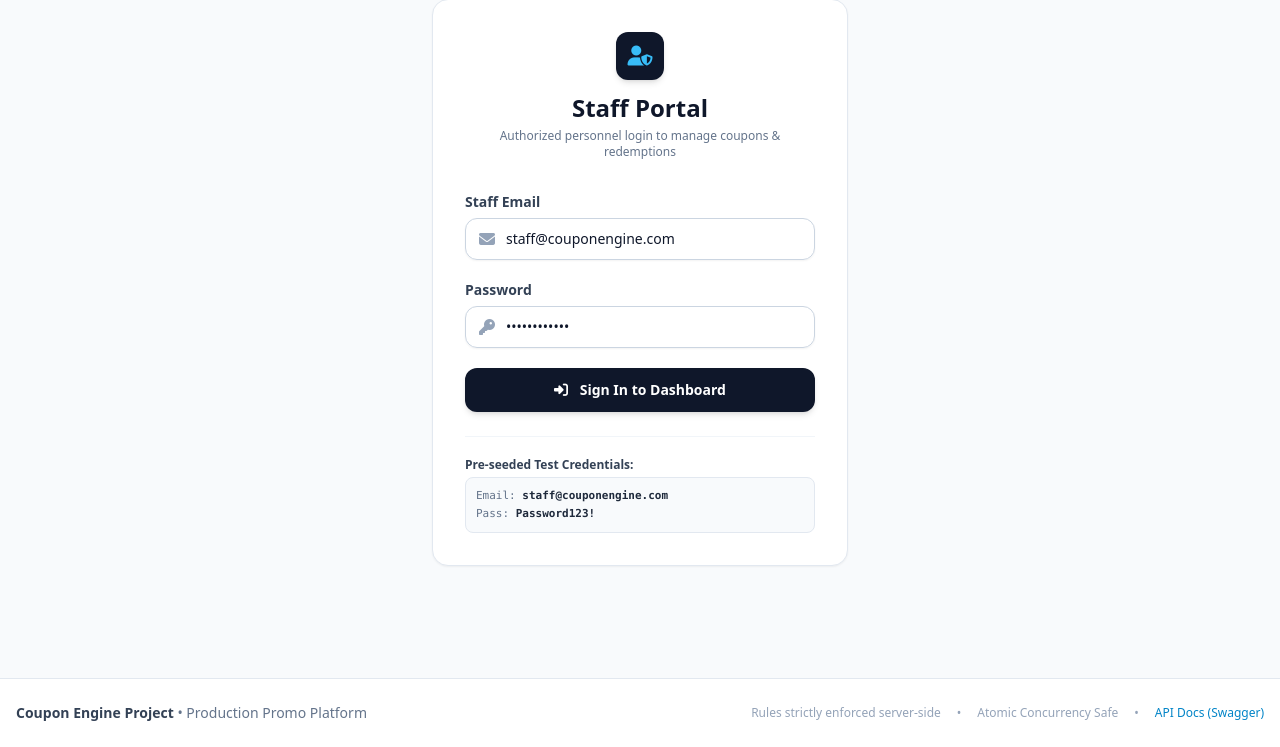
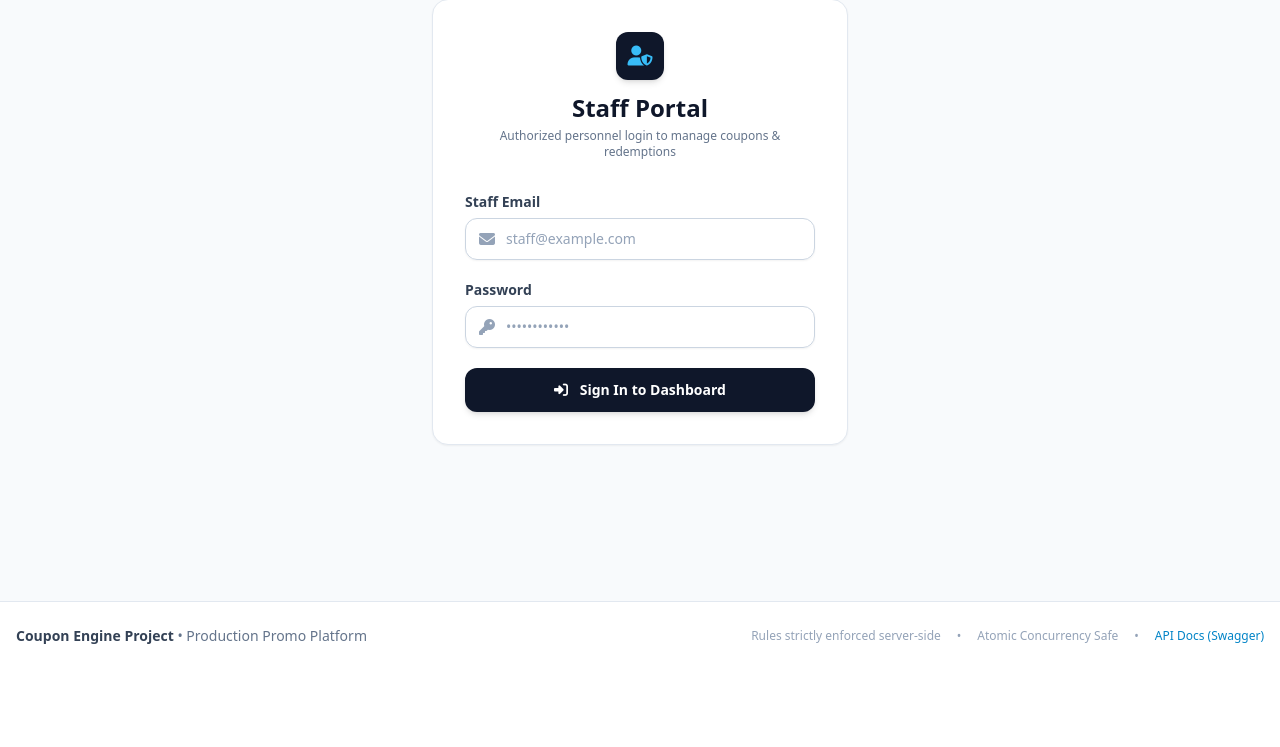
Before and after one commit to dharaniathananchayan/coupon-engine, a FastAPI app: page /login in a window 1280 px wide. Shown: the part 130-877 px from the top of the page. After the commit the page ends 774 px from the top, so only its background shows below. Run offline with FastAPI, Linux system fonts and the light colour scheme; some libraries are stand-ins or nearby versions.

Commit message:
remove pre-seeded credentials hint box and default values from login page

```diff
--- a/app/templates/login.html
+++ b/app/templates/login.html
@@ -35,9 +35,8 @@
                         type="email"
                         id="email"
                         name="email"
-                        value="staff@couponengine.com"
                         required
-                        placeholder="staff@couponengine.com"
+                        placeholder="staff@example.com"
                         class="block w-full rounded-xl border border-slate-300 pl-10 pr-4 py-2.5 text-slate-900 placeholder-slate-400 focus:border-sky-500 focus:ring-2 focus:ring-sky-500/20 focus:outline-none text-sm transition"
                     />
                 </div>
@@ -53,7 +52,6 @@
                         type="password"
                         id="password"
                         name="password"
-                        value="Password123!"
                         required
                         placeholder="••••••••••••"
                         class="block w-full rounded-xl border border-slate-300 pl-10 pr-4 py-2.5 text-slate-900 placeholder-slate-400 focus:border-sky-500 focus:ring-2 focus:ring-sky-500/20 focus:outline-none text-sm transition"
@@ -70,15 +68,6 @@
                 <span id="loginBtnSpinner" class="hidden"><i class="fa-solid fa-circle-notch fa-spin mr-2"></i> Verifying...</span>
             </button>
         </form>
-
-        <!-- Test credentials hint -->
-        <div class="mt-6 pt-5 border-t border-slate-100 text-xs text-slate-500">
-            <span class="font-semibold text-slate-700 block mb-1">Pre-seeded Test Credentials:</span>
-            <div class="bg-slate-50 p-2.5 rounded-lg border border-slate-200 font-mono text-[11px] space-y-0.5">
-                <div>Email: <span class="text-slate-800 font-bold">staff@couponengine.com</span></div>
-                <div>Pass:  <span class="text-slate-800 font-bold">Password123!</span></div>
-            </div>
-        </div>
     </div>
 </div>
 
```
